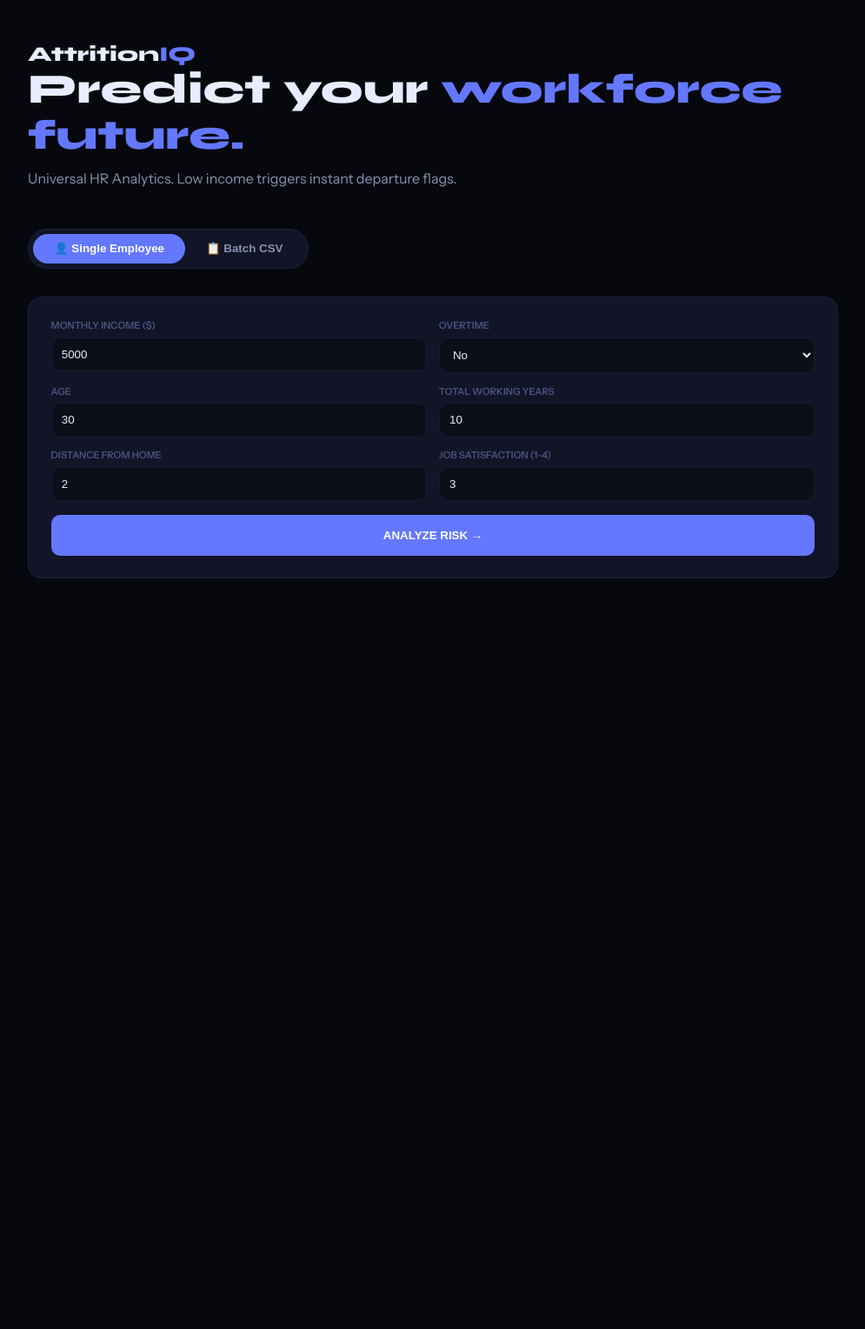
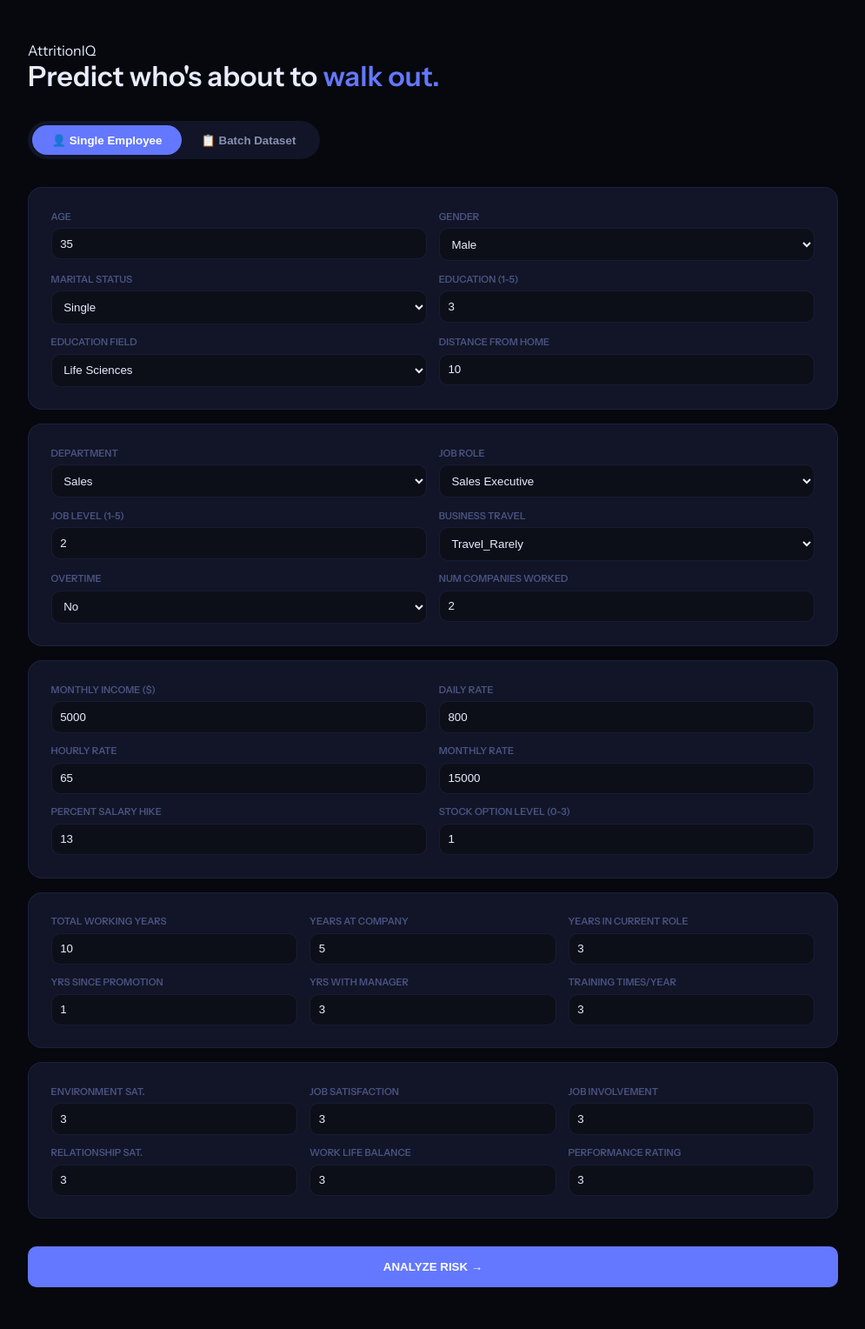
Before and after one commit to darshitawal20-svg/employee-attrition, a Flask app: page / in a window 1280 px wide. Shown: the whole page at 87% size, without its empty margins (142-1137 px from the left). Before the commit the page ends 665 px from the top, so only its background shows below. Run offline with Flask 3, Linux system fonts and the light colour scheme; parts of the project's set-up code (start-up, migrations or seed data) failed here and were passed over.

Commit message:
Update index.html

```diff
--- a/templates/index.html
+++ b/templates/index.html
@@ -6,7 +6,7 @@
     <title>AttritionIQ — Employee Attrition Predictor</title>
     <link href="https://fonts.googleapis.com/css2?family=Syne:wght@400;500;600;700;800&family=Instrument+Sans:wght@300;400;500;600&family=JetBrains+Mono:wght@400;500&display=swap" rel="stylesheet">
     <style>
-        /* CSS VARIABLES & RESET */
+        /* (KEEP ALL YOUR ORIGINAL CSS HERE) */
         *, *::before, *::after { box-sizing: border-box; margin: 0; padding: 0; }
         :root {
             --bg: #07080d; --bg2: #0d0f18; --surface: #111527; --surface2: #161a2e;
@@ -17,143 +17,128 @@
             --text: #e8ecff; --text2: #8892b0; --text3: #4a5280;
             --radius: 16px; --radius-sm: 10px;
         }
-        body { font-family: 'Instrument Sans', sans-serif; background: var(--bg); color: var(--text); min-height: 100vh; overflow-x: hidden; }
-        .page-wrap { position: relative; z-index: 1; max-width: 980px; margin: 0 auto; padding: 3rem 1.5rem 5rem; }
-
-        /* HEADER */
-        header { margin-bottom: 3rem; animation: fadeUp 0.7s ease both; }
-        .logo { font-family: 'Syne', sans-serif; font-size: 1.5rem; font-weight: 800; }
-        .logo span { color: var(--accent); }
-        .hero-line { font-family: 'Syne', sans-serif; font-size: clamp(1.9rem, 5vw, 3rem); font-weight: 800; line-height: 1.1; margin-bottom: 0.75rem; }
+        body { font-family: 'Instrument Sans', sans-serif; background: var(--bg); color: var(--text); min-height: 100vh; }
+        .page-wrap { max-width: 980px; margin: 0 auto; padding: 3rem 1.5rem; }
+        header { margin-bottom: 2rem; }
         .hero-line em { font-style: normal; color: var(--accent); }
-
-        /* TABS */
-        .tabs { display: flex; background: var(--surface); border: 1px solid var(--border); border-radius: 999px; padding: 5px; width: fit-content; margin-bottom: 2rem; }
-        .tab-btn { background: none; border: none; color: var(--text2); padding: 0.6rem 1.5rem; border-radius: 999px; cursor: pointer; font-weight: 600; transition: 0.3s; }
+        .tabs { display: flex; background: var(--surface); border-radius: 999px; padding: 5px; width: fit-content; margin-bottom: 2rem; }
+        .tab-btn { background: none; border: none; color: var(--text2); padding: 0.6rem 1.4rem; border-radius: 999px; cursor: pointer; font-weight: 600; }
         .tab-btn.active { background: var(--accent); color: white; }
-
-        /* CARDS & GRID */
         .card { background: var(--surface); border: 1px solid var(--border); border-radius: var(--radius); padding: 1.6rem; margin-bottom: 1rem; }
         .grid { display: grid; grid-template-columns: 1fr 1fr; gap: 0.85rem; }
         .grid-3 { display: grid; grid-template-columns: 1fr 1fr 1fr; gap: 0.85rem; }
         .field label { display: block; font-size: 0.7rem; color: var(--text3); text-transform: uppercase; margin-bottom: 0.4rem; font-weight: 700; }
-        .field input, .field select { width: 100%; background: var(--bg2); border: 1px solid var(--border); border-radius: var(--radius-sm); padding: 0.7rem; color: var(--text); outline: none; }
-
-        /* BUTTONS */
-        .predict-btn { width: 100%; background: var(--accent); color: white; border: none; border-radius: var(--radius-sm); padding: 1rem; font-weight: 700; cursor: pointer; margin-top: 1rem; transition: 0.2s; }
-        .predict-btn:disabled { opacity: 0.6; cursor: not-allowed; }
-
-        /* RESULTS */
-        #result { display: none; background: var(--surface2); border: 1px solid var(--border); border-radius: var(--radius); padding: 2rem; margin-top: 1rem; text-align: center; }
-        .result-verdict { font-family: 'Syne', sans-serif; font-size: 2rem; font-weight: 800; margin-bottom: 0.5rem; }
-        .risk-bar-wrap { background: rgba(255,255,255,0.1); border-radius: 999px; height: 10px; max-width: 400px; margin: 1rem auto; overflow: hidden; }
-        .risk-bar-fill { height: 100%; width: 0%; transition: width 1s ease-in-out; }
-
-        /* BATCH UPLOAD */
-        .upload-zone { border: 2px dashed var(--border2); border-radius: var(--radius); padding: 3rem; text-align: center; cursor: pointer; position: relative; }
-        .upload-zone input { position: absolute; inset: 0; opacity: 0; cursor: pointer; }
-        .loader-card { display: none; padding: 2rem; text-align: center; background: var(--surface); border-radius: var(--radius); margin-top: 1rem; }
-
-        /* STATS & TABLE */
-        .stats-grid { display: grid; grid-template-columns: 1fr 1fr 1fr; gap: 1rem; margin-bottom: 1.5rem; }
-        .stat-card { background: var(--surface); padding: 1.5rem; border-radius: var(--radius-sm); text-align: center; border-bottom: 3px solid var(--accent); }
-        .stat-num { font-size: 2rem; font-weight: 800; font-family: 'Syne'; }
-        .table-wrap { background: var(--surface); border-radius: var(--radius-sm); overflow-x: auto; max-height: 500px; }
-        table { width: 100%; border-collapse: collapse; font-size: 0.9rem; }
-        th { background: var(--surface2); padding: 1rem; text-align: left; color: var(--text3); text-transform: uppercase; font-size: 0.7rem; }
-        td { padding: 0.8rem 1rem; border-bottom: 1px solid var(--border); }
-        .chip { padding: 0.3rem 0.8rem; border-radius: 999px; font-weight: 700; font-size: 0.75rem; }
+        .field input, .field select { width: 100%; background: var(--bg2); border: 1px solid var(--border); border-radius: var(--radius-sm); padding: 0.6rem; color: var(--text); outline: none; }
+        .predict-btn { width: 100%; background: var(--accent); color: white; border: none; border-radius: var(--radius-sm); padding: 1rem; font-weight: 700; cursor: pointer; margin-top: 1rem; }
+        #result { display: none; background: var(--surface2); border-radius: var(--radius); padding: 2rem; text-align: center; margin-top: 1rem; }
+        .risk-bar-wrap { background: rgba(255,255,255,0.1); border-radius: 999px; height: 8px; max-width: 320px; margin: 1rem auto; overflow: hidden; }
+        .risk-bar-fill { height: 100%; transition: width 0.8s; }
+        .chip { padding: 0.2rem 0.6rem; border-radius: 999px; font-size: 0.75rem; font-weight: 700; }
         .chip.leave { background: var(--red-dim); color: var(--red); }
         .chip.stay { background: var(--green-dim); color: var(--green); }
-
         .tab-content { display: none; }
         .tab-content.active { display: block; }
-        @keyframes fadeUp { from { opacity:0; transform:translateY(20px); } to { opacity:1; transform:translateY(0); } }
+        .loader-card { display: none; text-align: center; padding: 2rem; }
     </style>
 </head>
 <body>
 <div class="page-wrap">
     <header>
         <div class="logo">Attrition<span>IQ</span></div>
-        <h1 class="hero-line">Predict your <em>workforce future.</em></h1>
-        <p style="color:var(--text2)">Universal HR Analytics. Low income triggers instant departure flags.</p>
+        <h1 class="hero-line">Predict who's about to <em>walk out.</em></h1>
     </header>
 
     <div class="tabs">
         <button class="tab-btn active" onclick="switchTab('single')">👤 Single Employee</button>
-        <button class="tab-btn" onclick="switchTab('batch')">📋 Batch CSV</button>
+        <button class="tab-btn" onclick="switchTab('batch')">📋 Batch Dataset</button>
     </div>
 
     <div id="tab-single" class="tab-content active">
         <div class="card">
             <div class="grid">
-                <div class="field"><label>Monthly Income ($)</label><input type="number" id="MonthlyIncome" value="5000"></div>
-                <div class="field"><label>OverTime</label><select id="OverTime"><option value="No">No</option><option value="Yes">Yes</option></select></div>
-                <div class="field"><label>Age</label><input type="number" id="Age" value="30"></div>
-                <div class="field"><label>Total Working Years</label><input type="number" id="TotalWorkingYears" value="10"></div>
-                <div class="field"><label>Distance From Home</label><input type="number" id="DistanceFromHome" value="2"></div>
-                <div class="field"><label>Job Satisfaction (1-4)</label><input type="number" id="JobSatisfaction" value="3" max="4"></div>
+                <div class="field"><label>Age</label><input type="number" id="Age" value="35"></div>
+                <div class="field"><label>Gender</label><select id="Gender"><option>Male</option><option>Female</option></select></div>
+                <div class="field"><label>Marital Status</label><select id="MaritalStatus"><option>Single</option><option>Married</option><option>Divorced</option></select></div>
+                <div class="field"><label>Education (1-5)</label><input type="number" id="Education" value="3"></div>
+                <div class="field"><label>Education Field</label><select id="EducationField"><option>Life Sciences</option><option>Medical</option><option>Marketing</option><option>Technical Degree</option><option>Other</option></select></div>
+                <div class="field"><label>Distance From Home</label><input type="number" id="DistanceFromHome" value="10"></div>
             </div>
-            <div style="display:none">
-                <input type="hidden" id="Gender" value="Male">
-                <input type="hidden" id="MaritalStatus" value="Single">
-                <input type="hidden" id="Education" value="3">
-                <input type="hidden" id="EducationField" value="Medical">
-                <input type="hidden" id="Department" value="Research & Development">
-                <input type="hidden" id="JobRole" value="Research Scientist">
-                <input type="hidden" id="JobLevel" value="2">
-                <input type="hidden" id="DailyRate" value="800">
-                <input type="hidden" id="HourlyRate" value="65">
-                <input type="hidden" id="MonthlyRate" value="15000">
-                <input type="hidden" id="BusinessTravel" value="Travel_Rarely">
-                <input type="hidden" id="NumCompaniesWorked" value="1">
-                <input type="hidden" id="PercentSalaryHike" value="12">
-                <input type="hidden" id="StockOptionLevel" value="1">
-                <input type="hidden" id="YearsAtCompany" value="5">
-                <input type="hidden" id="YearsInCurrentRole" value="2">
-                <input type="hidden" id="YearsSinceLastPromotion" value="1">
-                <input type="hidden" id="YearsWithCurrManager" value="3">
-                <input type="hidden" id="TrainingTimesLastYear" value="2">
-                <input type="hidden" id="EnvironmentSatisfaction" value="3">
-                <input type="hidden" id="JobInvolvement" value="3">
-                <input type="hidden" id="RelationshipSatisfaction" value="3">
-                <input type="hidden" id="WorkLifeBalance" value="3">
-                <input type="hidden" id="PerformanceRating" value="3">
-            </div>
-            <button class="predict-btn" onclick="predictSingle()">ANALYZE RISK →</button>
         </div>
 
+        <div class="card">
+            <div class="grid">
+                <div class="field"><label>Department</label><select id="Department"><option>Sales</option><option>Research & Development</option><option>Human Resources</option></select></div>
+                <div class="field"><label>Job Role</label><select id="JobRole"><option>Sales Executive</option><option>Research Scientist</option><option>Laboratory Technician</option><option>Manager</option></select></div>
+                <div class="field"><label>Job Level (1-5)</label><input type="number" id="JobLevel" value="2"></div>
+                <div class="field"><label>Business Travel</label><select id="BusinessTravel"><option>Travel_Rarely</option><option>Travel_Frequently</option><option>Non-Travel</option></select></div>
+                <div class="field"><label>OverTime</label><select id="OverTime"><option value="No">No</option><option value="Yes">Yes</option></select></div>
+                <div class="field"><label>Num Companies Worked</label><input type="number" id="NumCompaniesWorked" value="2"></div>
+            </div>
+        </div>
+
+        <div class="card">
+            <div class="grid">
+                <div class="field"><label>Monthly Income ($)</label><input type="number" id="MonthlyIncome" value="5000"></div>
+                <div class="field"><label>Daily Rate</label><input type="number" id="DailyRate" value="800"></div>
+                <div class="field"><label>Hourly Rate</label><input type="number" id="HourlyRate" value="65"></div>
+                <div class="field"><label>Monthly Rate</label><input type="number" id="MonthlyRate" value="15000"></div>
+                <div class="field"><label>Percent Salary Hike</label><input type="number" id="PercentSalaryHike" value="13"></div>
+                <div class="field"><label>Stock Option Level (0-3)</label><input type="number" id="StockOptionLevel" value="1"></div>
+            </div>
+        </div>
+
+        <div class="card">
+            <div class="grid-3">
+                <div class="field"><label>Total Working Years</label><input type="number" id="TotalWorkingYears" value="10"></div>
+                <div class="field"><label>Years at Company</label><input type="number" id="YearsAtCompany" value="5"></div>
+                <div class="field"><label>Years in Current Role</label><input type="number" id="YearsInCurrentRole" value="3"></div>
+                <div class="field"><label>Yrs Since Promotion</label><input type="number" id="YearsSinceLastPromotion" value="1"></div>
+                <div class="field"><label>Yrs With Manager</label><input type="number" id="YearsWithCurrManager" value="3"></div>
+                <div class="field"><label>Training Times/Year</label><input type="number" id="TrainingTimesLastYear" value="3"></div>
+            </div>
+        </div>
+
+        <div class="card">
+            <div class="grid-3">
+                <div class="field"><label>Environment Sat.</label><input type="number" id="EnvironmentSatisfaction" value="3"></div>
+                <div class="field"><label>Job Satisfaction</label><input type="number" id="JobSatisfaction" value="3"></div>
+                <div class="field"><label>Job Involvement</label><input type="number" id="JobInvolvement" value="3"></div>
+                <div class="field"><label>Relationship Sat.</label><input type="number" id="RelationshipSatisfaction" value="3"></div>
+                <div class="field"><label>Work Life Balance</label><input type="number" id="WorkLifeBalance" value="3"></div>
+                <div class="field"><label>Performance Rating</label><input type="number" id="PerformanceRating" value="3"></div>
+            </div>
+        </div>
+
+        <button class="predict-btn" onclick="predictSingle()">ANALYZE RISK →</button>
+
         <div id="result">
+            <div id="result-emoji" style="font-size:2.5rem"></div>
             <div class="result-verdict" id="verdict-text"></div>
-            <p id="result-reason" style="margin-bottom:1rem; font-size:0.9rem; color:var(--text2)"></p>
+            <p id="result-reason" style="color:var(--text2); font-size:0.9rem; margin-bottom:1rem"></p>
             <div class="risk-bar-wrap"><div class="risk-bar-fill" id="risk-bar"></div></div>
-            <div style="font-family:'JetBrains Mono'" id="risk-text"></div>
+            <div id="risk-text"></div>
         </div>
     </div>
 
     <div id="tab-batch" class="tab-content">
         <div class="card">
             <div class="upload-zone">
-                <input type="file" id="csvFile" accept=".csv" onchange="handleUpload(this)">
-                <div style="font-size:2rem; margin-bottom:1rem">📁</div>
-                <div style="font-weight:700">Upload HR Dataset (CSV)</div>
-                <p style="font-size:0.8rem; color:var(--text2)">Auto-mapping will handle different column names.</p>
+                <input type="file" onchange="handleUpload(this)">
+                <div style="font-size:2rem">📁</div>
+                <p>Drop HR CSV here</p>
             </div>
         </div>
-
         <div class="loader-card" id="loader-card">
-            <div style="font-weight:700">Analyzing Batch Data...</div>
-            <div class="risk-bar-wrap"><div class="risk-bar-fill" style="width:100%; background:var(--accent); opacity:0.3"></div></div>
+            <p>Analyzing dataset...</p>
         </div>
-
         <div id="batch-result" style="display:none">
-            <div class="stats-grid">
-                <div class="stat-card"><div class="stat-num" id="stat-total">0</div><div class="stat-lbl">Total</div></div>
-                <div class="stat-card" style="border-color:var(--red)"><div class="stat-num" id="stat-leave" style="color:var(--red)">0</div><div class="stat-lbl">Leaving</div></div>
-                <div class="stat-card" style="border-color:var(--green)"><div class="stat-num" id="stat-stay" style="color:var(--green)">0</div><div class="stat-lbl">Staying</div></div>
+            <div class="stats-grid" style="display:flex; gap:1rem; margin-bottom:1rem">
+                <div class="stat-card">Total: <span id="stat-total"></span></div>
+                <div class="stat-card">Leave: <span id="stat-leave" style="color:var(--red)"></span></div>
+                <div class="stat-card">Stay: <span id="stat-stay" style="color:var(--green)"></span></div>
             </div>
-            <div class="table-wrap">
-                <table>
+            <div class="table-wrap" style="background:var(--surface); border-radius:10px; overflow:auto; max-height:400px">
+                <table id="batch-table" style="width:100%">
                     <thead><tr id="result-header"></tr></thead>
                     <tbody id="batch-table-body"></tbody>
                 </table>
@@ -164,22 +149,14 @@
 
 <script>
     function switchTab(tab) {
-        document.querySelectorAll('.tab-btn').forEach(b => b.classList.remove('active'));
-        document.querySelectorAll('.tab-content').forEach(c => c.classList.remove('active'));
-        event.currentTarget.classList.add('active');
-        document.getElementById('tab-' + tab).classList.add('active');
+        document.querySelectorAll('.tab-btn').forEach(b => b.classList.toggle('active', b.innerText.toLowerCase().includes(tab)));
+        document.querySelectorAll('.tab-content').forEach(c => c.classList.toggle('active', c.id.includes(tab)));
     }
 
     async function predictSingle() {
         const fields = ['Age','Gender','MaritalStatus','Education','EducationField','Department','JobRole','JobLevel','MonthlyIncome','DailyRate','HourlyRate','MonthlyRate','PercentSalaryHike','StockOptionLevel','TotalWorkingYears','YearsAtCompany','YearsInCurrentRole','YearsSinceLastPromotion','YearsWithCurrManager','NumCompaniesWorked','TrainingTimesLastYear','DistanceFromHome','OverTime','BusinessTravel','EnvironmentSatisfaction','JobSatisfaction','JobInvolvement','RelationshipSatisfaction','WorkLifeBalance','PerformanceRating'];
         const data = {};
-        fields.forEach(f => {
-            const el = document.getElementById(f);
-            data[f] = (el.tagName === 'SELECT') ? el.value : (isNaN(el.value) ? el.value : Number(el.value));
-        });
-
-        const btn = document.querySelector('.predict-btn');
-        btn.disabled = true; btn.textContent = "ANALYZING...";
+        fields.forEach(f => { data[f] = document.getElementById(f).value; });
 
         const res = await fetch('/predict_single', {
             method: 'POST',
@@ -188,53 +165,33 @@
         });
         const out = await res.json();
 
-        btn.disabled = false; btn.textContent = "ANALYZE RISK →";
-
-        const resultDiv = document.getElementById('result');
-        const verdict = document.getElementById('verdict-text');
-        const bar = document.getElementById('risk-bar');
-
-        resultDiv.style.display = 'block';
-        verdict.textContent = out.prediction;
-        verdict.style.color = out.color === 'red' ? 'var(--red)' : 'var(--green)';
+        document.getElementById('result').style.display = 'block';
+        document.getElementById('verdict-text').textContent = out.prediction;
+        document.getElementById('verdict-text').style.color = out.color === 'red' ? 'var(--red)' : 'var(--green)';
         document.getElementById('result-reason').textContent = out.reason || "";
-        document.getElementById('risk-text').textContent = "Risk Score: " + out.risk;
-
-        bar.style.width = out.risk;
-        bar.style.background = out.color === 'red' ? 'var(--red)' : 'var(--green)';
+        document.getElementById('risk-bar').style.width = out.risk;
+        document.getElementById('risk-bar').style.background = out.color === 'red' ? 'var(--red)' : 'var(--green)';
+        document.getElementById('risk-text').textContent = "Risk: " + out.risk;
+        document.getElementById('result-emoji').textContent = out.color === 'red' ? '🚨' : '✅';
     }
 
     async function handleUpload(input) {
-        const file = input.files[0]; if(!file) return;
+        const file = input.files[0];
         document.getElementById('loader-card').style.display = 'block';
-        document.getElementById('batch-result').style.display = 'none';
-
-        const fd = new FormData();
-        fd.append('file', file);
-
+        const fd = new FormData(); fd.append('file', file);
         const res = await fetch('/upload_and_predict', { method: 'POST', body: fd });
         const out = await res.json();
 
         document.getElementById('loader-card').style.display = 'none';
         document.getElementById('batch-result').style.display = 'block';
+        document.getElementById('stat-total').innerText = out.total;
+        document.getElementById('stat-leave').innerText = out.leaving;
+        document.getElementById('stat-stay').innerText = out.staying;
 
-        document.getElementById('stat-total').textContent = out.total;
-        document.getElementById('stat-leave').textContent = out.leaving;
-        document.getElementById('stat-stay').textContent = out.staying;
-
-        // Header
-        document.getElementById('result-header').innerHTML = '<th>#</th>' + out.columns.map(c => `<th>${c}</th>`).join('');
-
-        // Body
-        document.getElementById('batch-table-body').innerHTML = out.results.map((r, i) => {
-            const isLeave = r.Prediction === 'Will Leave';
-            const cells = out.columns.map(c => {
-                if(c === 'Prediction') return `<td><span class="chip ${isLeave?'leave':'stay'}">${r[c]}</span></td>`;
-                if(c === 'Attrition Risk %') return `<td>${r[c]}%</td>`;
-                return `<td>${r[c]}</td>`;
-            }).join('');
-            return `<tr><td>${i+1}</td>${cells}</tr>`;
-        }).join('');
+        document.getElementById('result-header').innerHTML = out.columns.map(c => `<th>${c}</th>`).join('');
+        document.getElementById('batch-table-body').innerHTML = out.results.map(r => `
+            <tr>${out.columns.map(c => `<td>${c === 'Prediction' ? `<span class="chip ${r[c].includes('Leave')?'leave':'stay'}">${r[c]}</span>` : r[c]}</td>`).join('')}</tr>
+        `).join('');
     }
 </script>
 </body>
```
